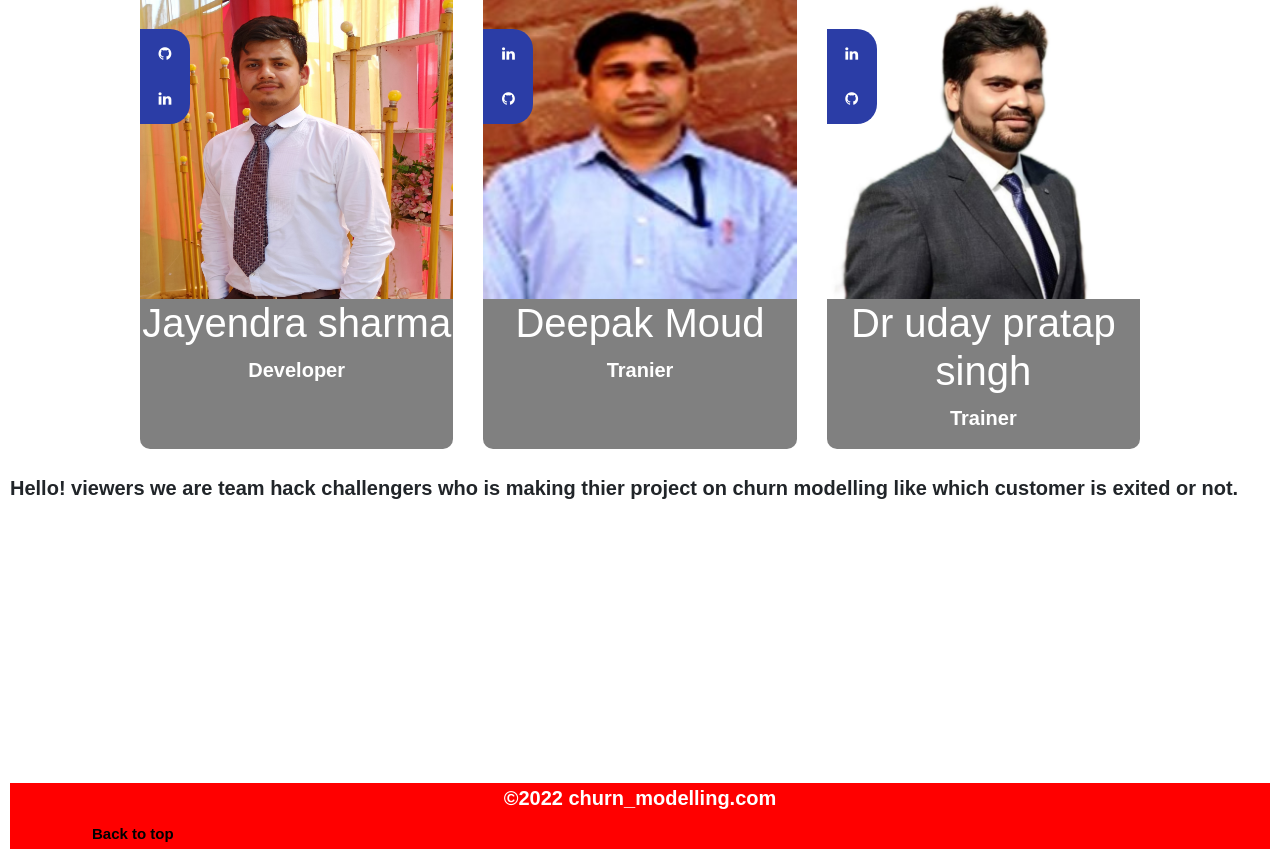
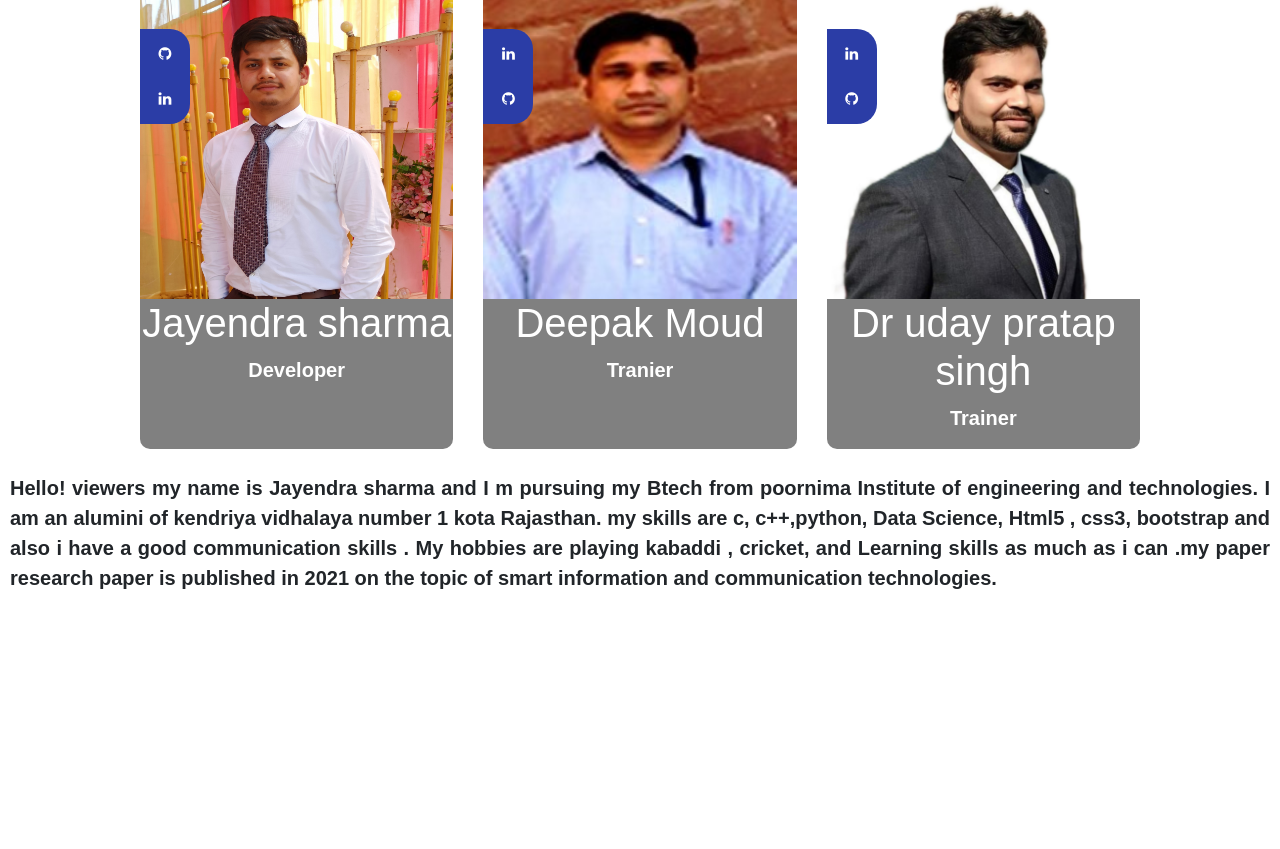
Before and after one commit to Jayendra-sharma17/major_project_breast_cancer, a Flask app: page /aboutusnew in a window 1280 px wide. Shown: the part 1455-2304 px from the top of the page. Run offline with Flask 3, Linux system fonts and the light colour scheme; some libraries are stand-ins or nearby versions.

Commit message:
Update aboutusnew.html

```diff
--- a/templates/aboutusnew.html
+++ b/templates/aboutusnew.html
@@ -320,7 +320,7 @@ p{
       <br>
 
 
-      <P style="font-size:20px;text-align:justify">Hello! viewers we are team hack challengers who is making thier project on churn modelling like which customer is exited or not.</P>
+      <P style="font-size:20px;text-align:justify">Hello! viewers my name is Jayendra sharma and I m pursuing my Btech from poornima Institute of engineering and technologies. I am an alumini of kendriya vidhalaya number 1 kota Rajasthan. my skills are c, c++,python, Data Science, Html5 , css3, bootstrap and also i have a good communication skills . My hobbies are playing kabaddi , cricket, and Learning skills as much as i can .my paper research paper is published in 2021 on the topic of smart information and communication technologies.</P>
 
       <br>
       <br>
```
